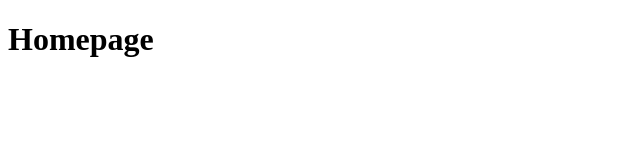
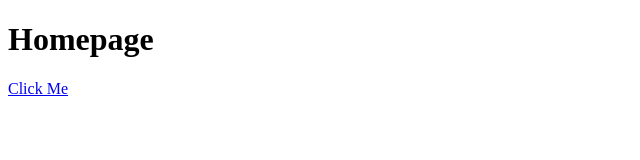
Before and after one commit to hullrt/foundations-top, a plain HTML site: page odin-links-and-images/index.html in a window 1280 px wide. Shown: the full height of the page, 0-640 px from the left. Drawn offline with Linux system fonts and the light colour scheme.

Commit message:
Add about.html and edit index.html

```diff
--- a/odin-links-and-images/index.html
+++ b/odin-links-and-images/index.html
@@ -6,5 +6,6 @@
     </head>
     <body>
         <h1>Homepage</h1>
+        <a href="https://www.theodinproject.com/about">Click Me</a>
     </body>
 </html>
```
Also changed, not shown: odin-links-and-images/about.html (added).
